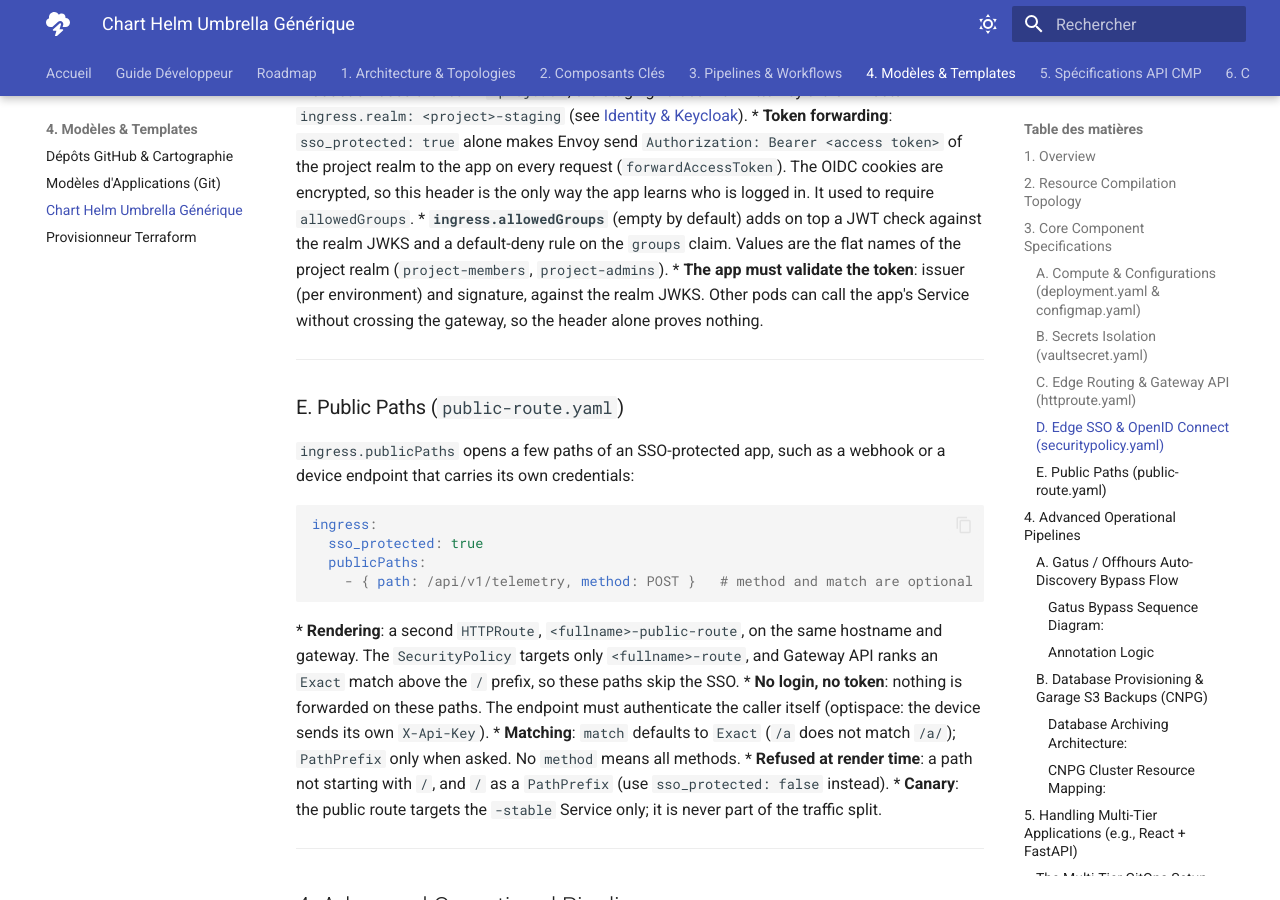
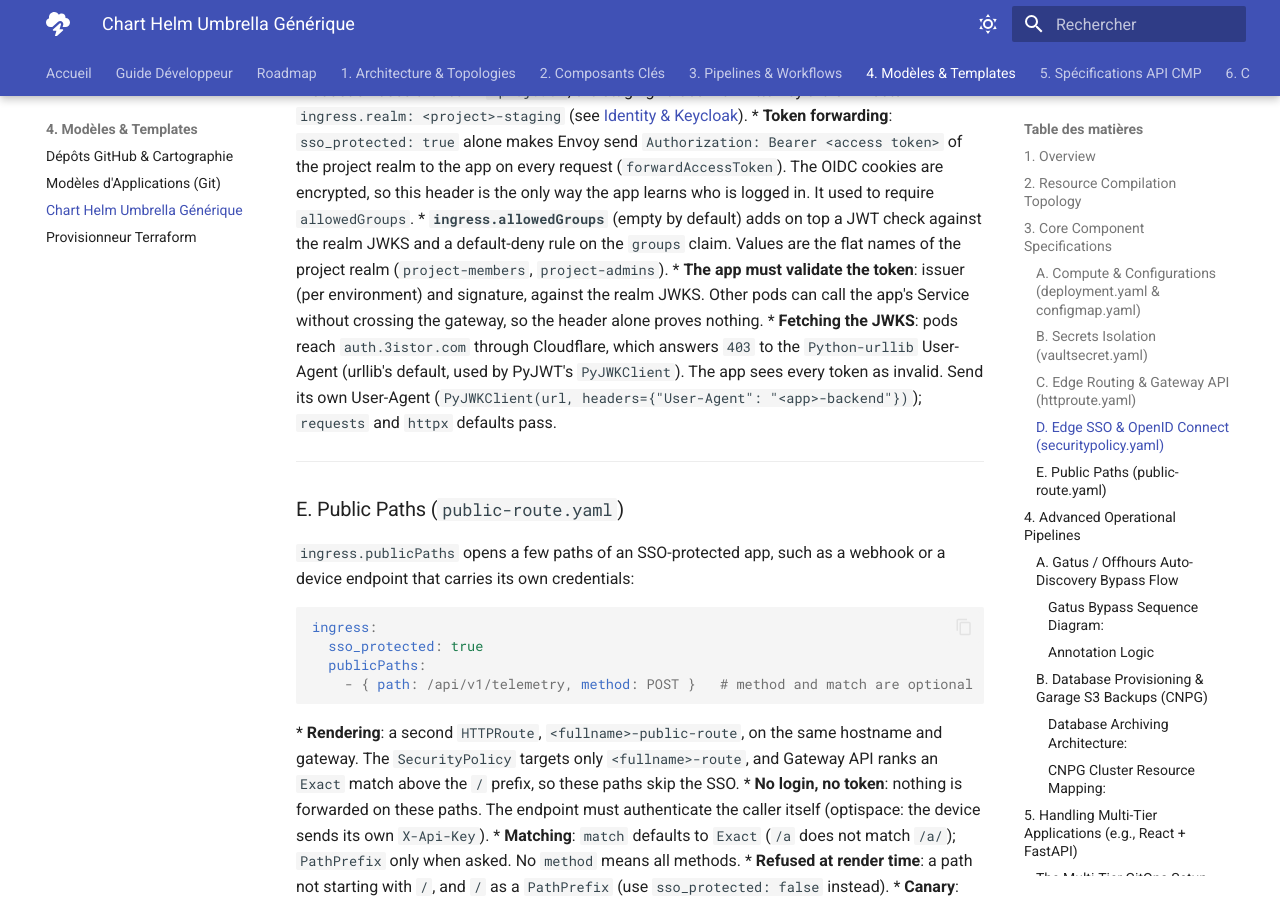
Before and after one commit to 3-Istor/cnp-docs, an MkDocs documentation site: the page built from docs/04-templates/02-helm-generic-chart.md, in a window 1280 px wide and 900 px high, scrolled down 2191 px. Built offline with MkDocs 1.6.1 and Material for MkDocs 9.7.7, drawn with Linux system fonts in a browser that asks for light colours.

Commit message:
docs: JWKS fetch needs a User-Agent other than Python-urllib
Co-Authored-By: Claude Opus 5.5 <noreply@anthropic.com>

```diff
--- a/docs/04-templates/02-helm-generic-chart.md
+++ b/docs/04-templates/02-helm-generic-chart.md
@@ -106,6 +106,7 @@ When `ingress.sso_protected: true` is configured, the chart deploys an Envoy Gat
 * **Token forwarding**: `sso_protected: true` alone makes Envoy send `Authorization: Bearer <access token>` of the project realm to the app on every request (`forwardAccessToken`). The OIDC cookies are encrypted, so this header is the only way the app learns who is logged in. It used to require `allowedGroups`.
 * **`ingress.allowedGroups`** (empty by default) adds on top a JWT check against the realm JWKS and a default-deny rule on the `groups` claim. Values are the flat names of the project realm (`project-members`, `project-admins`).
 * **The app must validate the token**: issuer (per environment) and signature, against the realm JWKS. Other pods can call the app's Service without crossing the gateway, so the header alone proves nothing.
+* **Fetching the JWKS**: pods reach `auth.3istor.com` through Cloudflare, which answers `403` to the `Python-urllib` User-Agent (urllib's default, used by PyJWT's `PyJWKClient`). The app sees every token as invalid. Send its own User-Agent (`PyJWKClient(url, headers={"User-Agent": "<app>-backend"})`); `requests` and `httpx` defaults pass.
 
 ---
 
```
